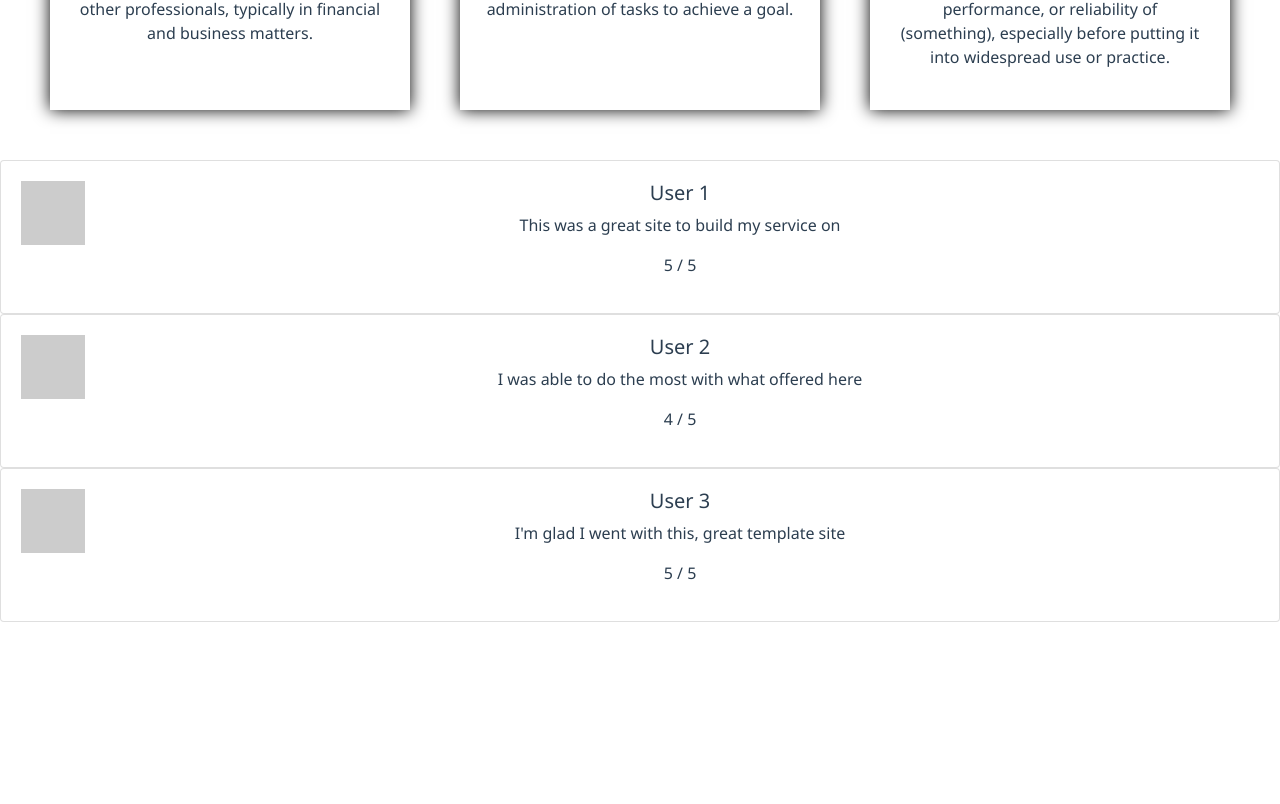
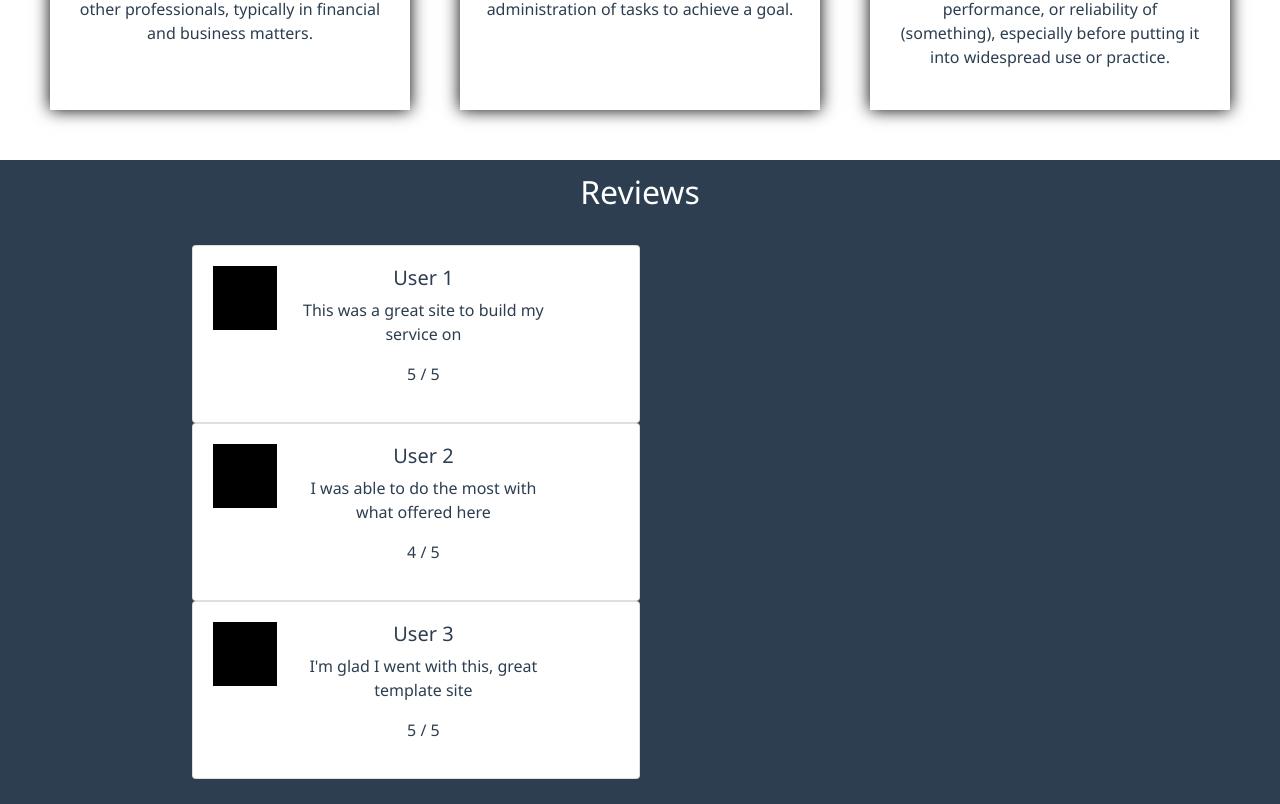
Before and after one commit to mpatel18/Builder-Service-Site, a Vue app in the folder site/: page / in a window 1280 px wide. Shown: the part 580-1384 px from the top of the page. Before the commit the page ends 1202 px from the top, so only its background shows below. Built offline with nearby package versions, Linux system fonts and the light colour scheme.

Commit message:
review style changes

```diff
--- a/site/src/App.vue
+++ b/site/src/App.vue
@@ -12,6 +12,7 @@
       </section>
     </div>
     <div class ="review">
+      <h2 class ="review-header">Reviews</h2>
       <section class = "reviews">
         <Reviews
           v-for="reviews in reviews"
@@ -84,11 +85,11 @@ export default {
     color: #2c3e50;
   }
 
-  /* * {
+  * {
     margin: 0;
     padding: 0;
     box-sizing: border-box;
-  } */
+  }
 
   .services {
     /* width: 100vw;
@@ -108,4 +109,20 @@ export default {
     font-size: 15px; */
   }
 
+  .review-header {
+    padding-top: 1%;
+    color: white;
+  }
+
+  .review {
+    background-color: #2c3e50;
+  }
+
+  .reviews {
+    width: 50%;
+    padding-top: 2%;
+    padding-left: 15%;
+    padding-bottom: 2%;
+  }
+
 </style>
--- a/site/src/components/Reviews.vue
+++ b/site/src/components/Reviews.vue
@@ -3,8 +3,9 @@
         <b-card>
             <b-media>
             <template v-slot:aside>
-                <b-img blank blank-color="#ccc" width="64" alt="placeholder"></b-img>
+                <b-img blank blank-color="#000" width="64" alt="placeholder"></b-img>
             </template>
+            <div class ="review-caption">
                 <h5 class="mt-0">{{ reviews.name }}</h5>
                 <p>
                     {{ reviews.review }}
@@ -12,10 +13,17 @@
                 <p>
                     {{ reviews.stars  }} / 5
                 </p>
+            </div>
             </b-media>
         </b-card>
     </div>
 </template>
+
+<style>
+    .review-caption {
+        margin-right: 20%;
+    }
+</style>
 
 <script>
 export default {
```
Lines whose indentation alone changed are shown as unchanged.
